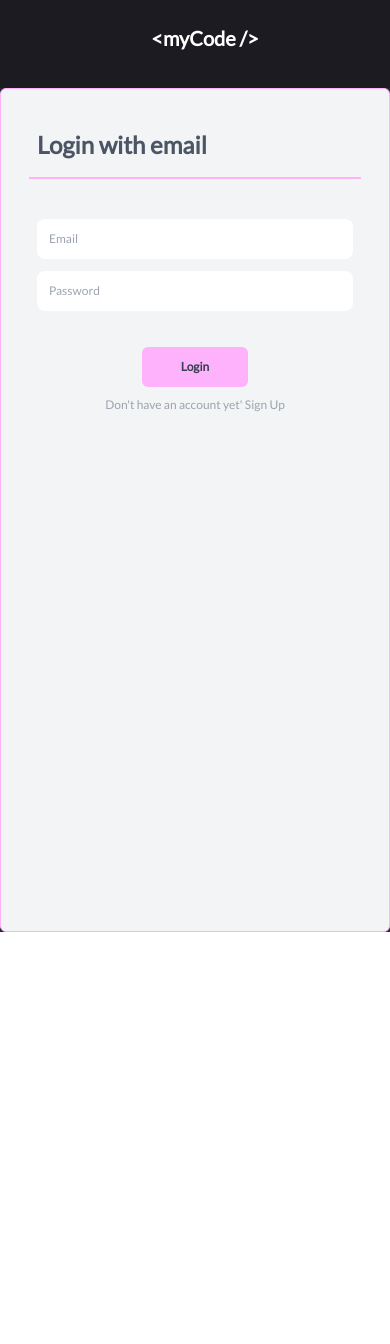
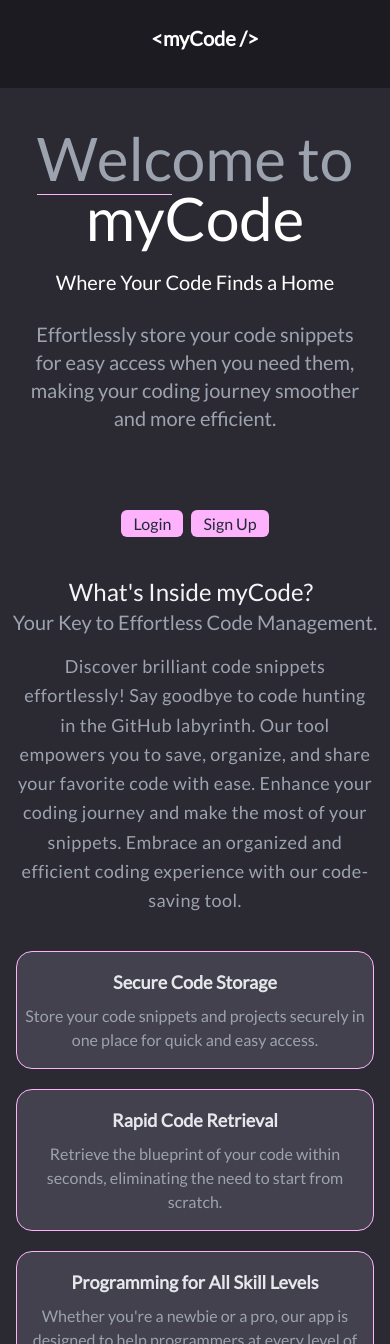
Before and after one commit to kezdetphia/mern-mycode-front, a React (Create React App) app: page / in a window 390 px wide. Before the commit this address led to /login. Shown: the top 1344 px of the page. Before the commit the page ends 932 px from the top, so only its background shows below. Built offline with nearby package versions, Linux system fonts and the light colour scheme.

Commit message:
rendering order, fully mobile respinsive all pages

```diff
--- a/src/App.js
+++ b/src/App.js
@@ -46,25 +46,19 @@ function App() {
       <BrowserRouter>
         <Navbar />
         <Routes>
-          <Route
-            path="/"
-            element={user ? <HomeCode /> : <Navigate to="/login" />}
-          />
+          <Route path="/" element={user ? <HomeCode /> : <LandingPage />} />
+
           <Route
             path="/signup"
-            element={!user ? <SignupPage /> : <Navigate to="/" />}
+            element={user ? <Navigate to="/" /> : <SignupPage />}
           />
+
           <Route
             path="/login"
-            element={!user ? <LoginPage /> : <Navigate to="/" />}
+            element={user ? <Navigate to="/" /> : <LoginPage />}
           />
 
-          {/* <Route path="/incdec" element={<UseReducerPractice />} /> */}
-
           <Route path="/:id" element={<CodeDetails />} />
-
-          <Route path="/landing" element={<LandingPage />} />
-
         </Routes>
       </BrowserRouter>
     </div>
--- a/src/Pages/HomeCode.jsx
+++ b/src/Pages/HomeCode.jsx
@@ -36,7 +36,7 @@ const HomeCode = () => {
       <div className=" flex justify-center  lg:max-w-4xl   ">
         <CodeForm />
       </div>
-      <div className="codes p-5 pt-5 sm:pt-0  w-full overflow-scroll lg:max-w-4xl ">
+      <div className="codes p-5 pt-5 sm:pt-0  w-full overflow-scroll lg:max-w-4xl xl:max-w-full ">
         {codes &&
           codes.map((code) => <CodeInfo key={code._id} code={code} />)}
       </div>
--- a/src/Pages/LandingPage.jsx
+++ b/src/Pages/LandingPage.jsx
@@ -36,7 +36,7 @@ const LandingPage = () => {
 
 
   return (
-    <div className="h-full w-full flex flex-col md:bg-green-800 lg:bg-yellow-700 xl:bg-red-800 ">
+    <div className="h-full w-full flex flex-col bg-backg ">
       <div className="text-center flex flex-col sm:flex-col py-10 px-3 sm:py-40">
         <span className="text-gray-400 relative">
           <span className="border-b border-lightpink text-6xl">Welc</span>
@@ -85,17 +85,17 @@ const LandingPage = () => {
           </div>
 
           <div className=" ">
-            <div className="grid sm:grid-cols-2 grid-cols-2 xl:grid-cols-3 gap-4 py-5 px-4  ">
+            <div className="grid grid-cols-1  sm:grid-cols-2  xl:grid-cols-3 gap-5 py-5 px-4  ">
               {Object.entries(messagesWithTitles).map(
                 ([titles, messages], id) => (
                   <div
                     key={id}
-                    className="border rounded-2xl border-darkpink p-2 flex flex-col justify-center text-start bg-search hover:bg-backg text-gray-400 text-md transform scale-100 hover:scale-105 transition-transform duration-300 ease-in-out "
+                    className="border rounded-2xl border-lightpink p-2 flex flex-col justify-center text-start bg-search hover:bg-backg text-gray-400 text-md transform scale-100 hover:scale-105 transition-transform duration-300 ease-in-out "
                   >
-                    <h2 className="text-lg font-semibold py-2  text-gray-200 text-start ">
+                    <h2 className="text-lg font-semibold py-2  text-gray-200 sm:text-start text-center ">
                       {titles}
                     </h2>
-                    <p className="pb-2 ">{messages}</p>
+                    <p className="pb-2 sm:text-start text-center ">{messages}</p>
                   </div>
                 )
               )}
```
